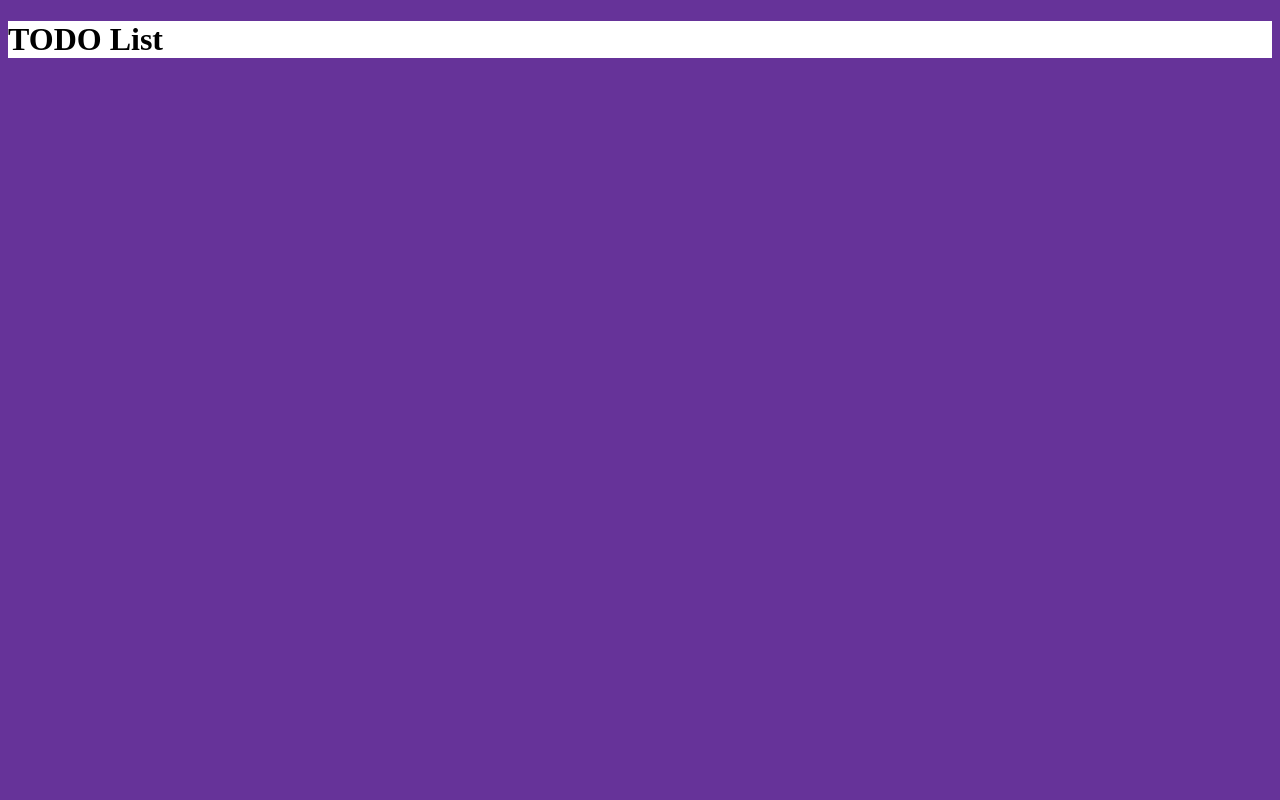
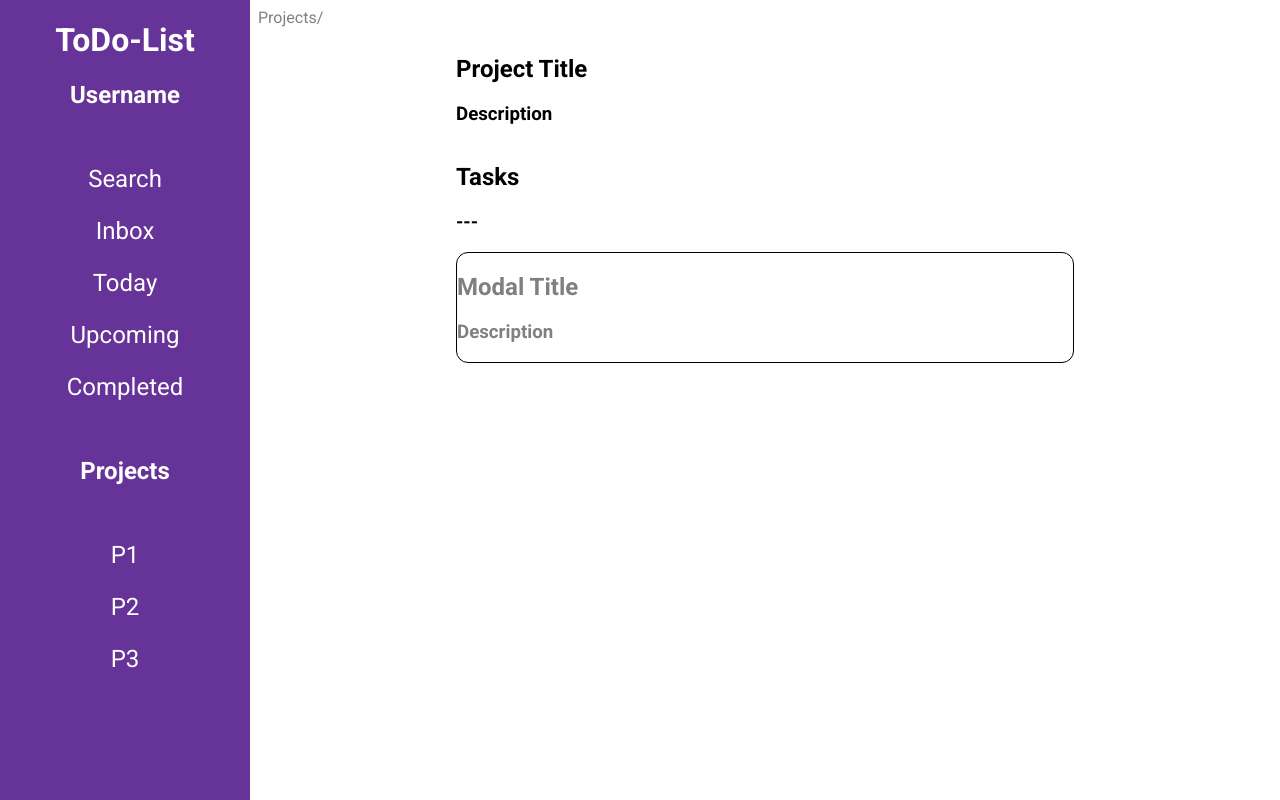
Before and after one commit to NinjazZz1/to-do-list, a website built with webpack: page src/template.html in a window 1280 px wide. Built offline with nearby package versions, Linux system fonts and the light colour scheme.

Commit message:
base design

```diff
--- a/src/styles.css
+++ b/src/styles.css
@@ -1,3 +1,73 @@
+@import url('https://fonts.googleapis.com/css2?family=Roboto:wght@400;700&display=swap');
+
 body {
     background-color: rebeccapurple;
+    display: flex;
+    margin: 0;
+    width: 100vw;
+    min-height: 100vh;
+    font-family: Roboto, sans-serif;
+    color: white;
 }
+
+.left {
+    max-width: 250px;
+    flex: 1;
+    text-align: center;
+}
+
+.right {
+    flex: 3;
+    background-color: rgb(255, 255, 255);
+    display: flex;
+    flex-direction: column;
+    color: black;
+}
+
+nav {
+    text-align: center;
+}
+
+nav {
+    font-size: 1.5rem;
+    padding: 24px;
+}
+
+nav > div {
+    padding: 12px;
+}
+
+#directory {
+    margin: 0;
+    padding: 8px;
+    color: grey;
+}
+
+.card {
+    width: 100%;
+    border-radius: 12px;
+}
+
+.project-container {
+    display: flex;
+    flex-direction: column;
+    align-items: center;
+    margin: 0 20% 0 20%;
+}
+
+.content-headers {
+    width: 100%;
+}
+
+.content-headers > h2 {
+    text-align: left;
+}
+
+.modals {
+    color: grey;
+}
+
+.modal {
+    border: 1px solid black;
+    border-radius: 12px;
+}
--- a/src/template.html
+++ b/src/template.html
@@ -6,6 +6,44 @@
     <title>To-do List</title>
 </head>
 <body>
-    <h1 style="background-color: white;">TODO List</h1>
+    <div class="left">
+        <h1 class="logo">ToDo-List</h1>
+        <h2 class="profile-name">Username</h2>
+        <nav>
+            <div class="search">Search</div>
+            <div class="inbox">Inbox</div>
+            <div class="today">Today</div>
+            <div class="upcoming">Upcoming</div>
+            <div class="completed">Completed</div>
+        </nav>
+        <h2>Projects</h2>
+        <nav>
+            <div id="p1">P1</div>
+            <div id="p2">P2</div>
+            <div id="p3">P3</div>
+        </nav>
+    </div>
+    <div class="right">
+        <div class="header">
+            <p id="directory">Projects/</p>
+        </div>
+        <div class="project-container">
+            <div class="content-headers">
+                <h2 class="project-title">Project Title</h2>
+                <h3 class="project-description">Description</h3>
+            </div>
+
+            <div class="card">
+                <h2>Tasks</h2>
+                <div class="task">
+                    <h3>---</h3>
+                </div>
+                <div class="modal">
+                    <h2 class="modals modal-title">Modal Title</h2>
+                    <h3 class="modals modal-desc">Description</h3>
+                </div>
+            </div>
+        </div>
+    </div>
 </body>
 </html>
```
